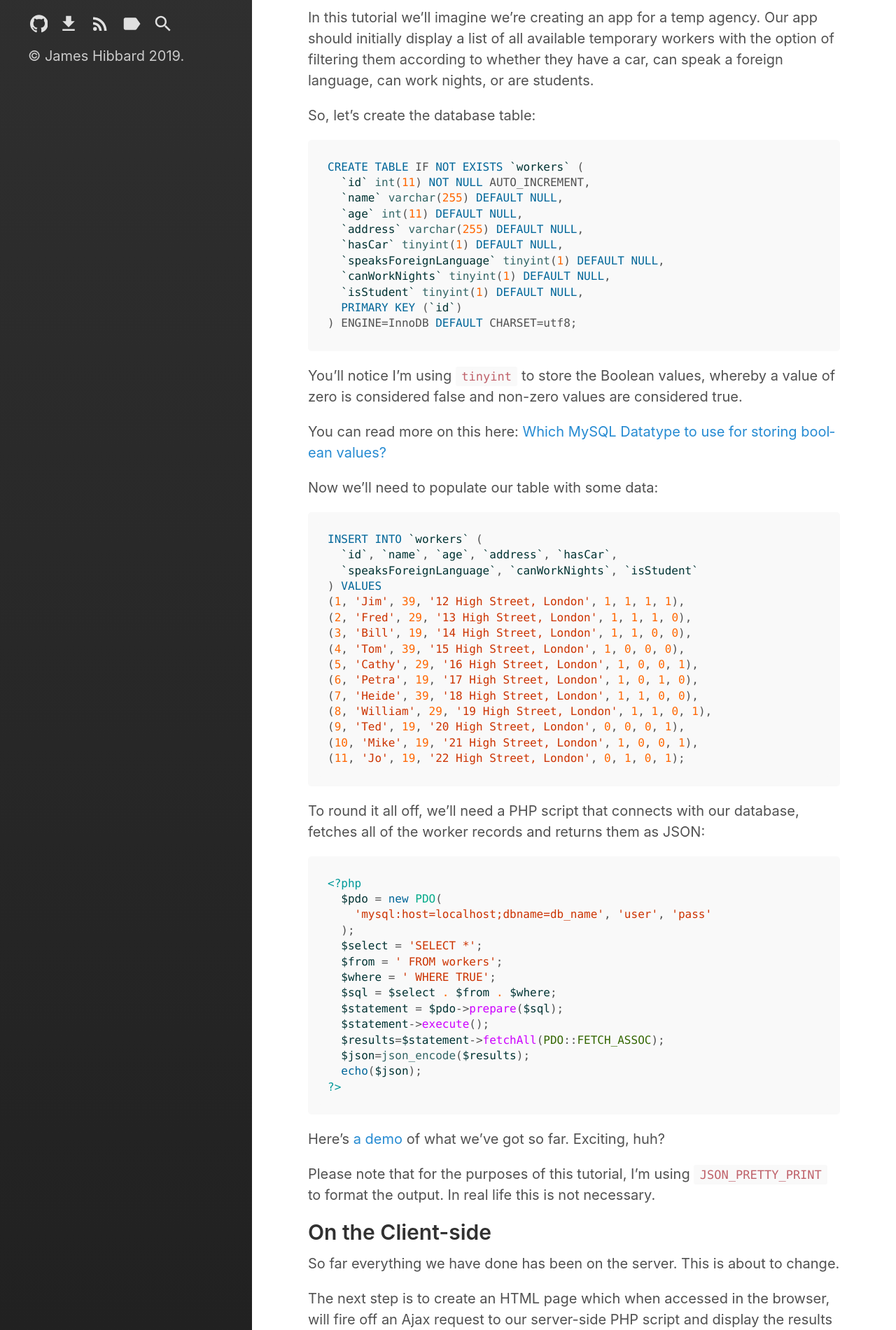
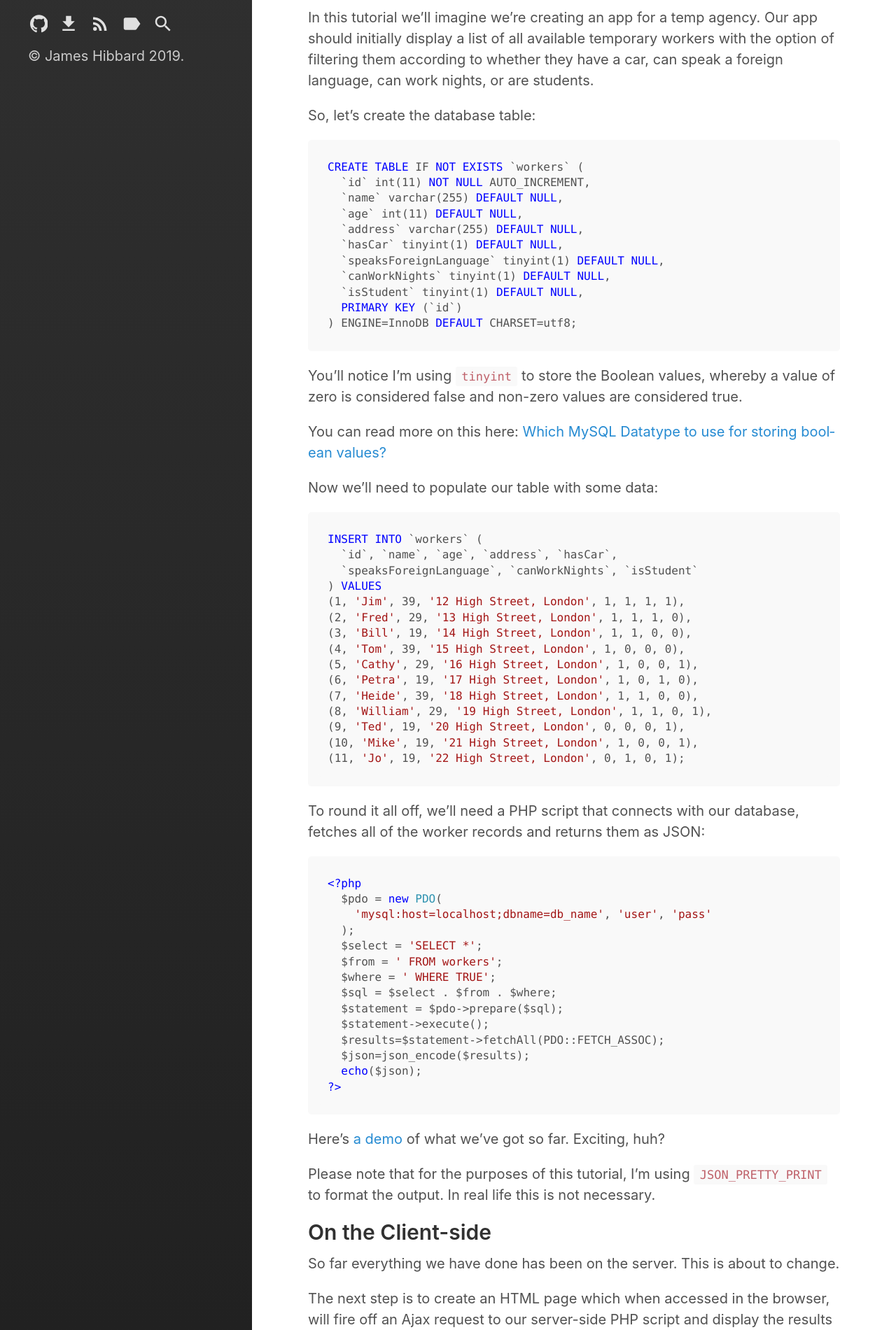
Before and after one commit to jameshibbard/blog, a Jekyll site: the page built from _posts/2013-11-30-use-ajax-to-filter-mysql-results-set.md, in a window 1280 px wide. Shown: the part 458-2359 px from the top of the page at 70% size. Built offline with Jekyll 4.4.1, drawn with Linux system fonts in a browser that asks for light colours; comment, search, counter and statistics services are not loaded.

Commit message:
Changed code highlighting to vs.css

```diff
--- a/_sass/hydeout/_syntax.scss
+++ b/_sass/hydeout/_syntax.scss
@@ -1,64 +1,46 @@
-.highlight .hll { background-color: #ffc; }
-.highlight .c { color: #999; } /* Comment */
-.highlight .err { color: #a00; background-color: #faa } /* Error */
-.highlight .k { color: #069; } /* Keyword */
-.highlight .o { color: #555 } /* Operator */
-.highlight .cm { color: #09f; font-style: italic } /* Comment.Multiline */
-.highlight .cp { color: #099 } /* Comment.Preproc */
-.highlight .c1 { color: #999; } /* Comment.Single */
-.highlight .cs { color: #999; } /* Comment.Special */
-.highlight .gd { background-color: #fcc; border: 1px solid #c00 } /* Generic.Deleted */
+/*
+  https://github.com/richleland/pygments-css
+  Theme: vs.css
+*/
+
+.highlight .hll { background-color: #ffffcc }
+.highlight  { background: #ffffff; }
+.highlight .c { color: #008000 } /* Comment */
+.highlight .err { border: 1px solid #FF0000 } /* Error */
+.highlight .k { color: #0000ff } /* Keyword */
+.highlight .ch { color: #008000 } /* Comment.Hashbang */
+.highlight .cm { color: #008000 } /* Comment.Multiline */
+.highlight .cp { color: #0000ff } /* Comment.Preproc */
+.highlight .cpf { color: #008000 } /* Comment.PreprocFile */
+.highlight .c1 { color: #008000 } /* Comment.Single */
+.highlight .cs { color: #008000 } /* Comment.Special */
 .highlight .ge { font-style: italic } /* Generic.Emph */
-.highlight .gr { color: #f00 } /* Generic.Error */
-.highlight .gh { color: #030; } /* Generic.Heading */
-.highlight .gi { background-color: #cfc; border: 1px solid #0c0 } /* Generic.Inserted */
-.highlight .go { color: #aaa } /* Generic.Output */
-.highlight .gp { color: #009; } /* Generic.Prompt */
-.highlight .gs { } /* Generic.Strong */
-.highlight .gu { color: #030; } /* Generic.Subheading */
-.highlight .gt { color: #9c6 } /* Generic.Traceback */
-.highlight .kc { color: #069; } /* Keyword.Constant */
-.highlight .kd { color: #069; } /* Keyword.Declaration */
-.highlight .kn { color: #069; } /* Keyword.Namespace */
-.highlight .kp { color: #069 } /* Keyword.Pseudo */
-.highlight .kr { color: #069; } /* Keyword.Reserved */
-.highlight .kt { color: #078; } /* Keyword.Type */
-.highlight .m { color: #f60 } /* Literal.Number */
-.highlight .s { color: #d44950 } /* Literal.String */
-.highlight .na { color: #4f9fcf } /* Name.Attribute */
-.highlight .nb { color: #366 } /* Name.Builtin */
-.highlight .nc { color: #0a8; } /* Name.Class */
-.highlight .no { color: #360 } /* Name.Constant */
-.highlight .nd { color: #99f } /* Name.Decorator */
-.highlight .ni { color: #999; } /* Name.Entity */
-.highlight .ne { color: #c00; } /* Name.Exception */
-.highlight .nf { color: #c0f } /* Name.Function */
-.highlight .nl { color: #99f } /* Name.Label */
-.highlight .nn { color: #0cf; } /* Name.Namespace */
-.highlight .nt { color: #2f6f9f; } /* Name.Tag */
-.highlight .nv { color: #033 } /* Name.Variable */
-.highlight .ow { color: #000; } /* Operator.Word */
-.highlight .w { color: #bbb } /* Text.Whitespace */
-.highlight .mf { color: #f60 } /* Literal.Number.Float */
-.highlight .mh { color: #f60 } /* Literal.Number.Hex */
-.highlight .mi { color: #f60 } /* Literal.Number.Integer */
-.highlight .mo { color: #f60 } /* Literal.Number.Oct */
-.highlight .sb { color: #c30 } /* Literal.String.Backtick */
-.highlight .sc { color: #c30 } /* Literal.String.Char */
-.highlight .sd { color: #c30; font-style: italic } /* Literal.String.Doc */
-.highlight .s2 { color: #c30 } /* Literal.String.Double */
-.highlight .se { color: #c30; } /* Literal.String.Escape */
-.highlight .sh { color: #c30 } /* Literal.String.Heredoc */
-.highlight .si { color: #a00 } /* Literal.String.Interpol */
-.highlight .sx { color: #c30 } /* Literal.String.Other */
-.highlight .sr { color: #3aa } /* Literal.String.Regex */
-.highlight .s1 { color: #c30 } /* Literal.String.Single */
-.highlight .ss { color: #fc3 } /* Literal.String.Symbol */
-.highlight .bp { color: #366 } /* Name.Builtin.Pseudo */
-.highlight .vc { color: #033 } /* Name.Variable.Class */
-.highlight .vg { color: #033 } /* Name.Variable.Global */
-.highlight .vi { color: #033 } /* Name.Variable.Instance */
-.highlight .il { color: #f60 } /* Literal.Number.Integer.Long */
+.highlight .gh { font-weight: bold } /* Generic.Heading */
+.highlight .gp { font-weight: bold } /* Generic.Prompt */
+.highlight .gs { font-weight: bold } /* Generic.Strong */
+.highlight .gu { font-weight: bold } /* Generic.Subheading */
+.highlight .kc { color: #0000ff } /* Keyword.Constant */
+.highlight .kd { color: #0000ff } /* Keyword.Declaration */
+.highlight .kn { color: #0000ff } /* Keyword.Namespace */
+.highlight .kp { color: #0000ff } /* Keyword.Pseudo */
+.highlight .kr { color: #0000ff } /* Keyword.Reserved */
+.highlight .kt { color: #2b91af } /* Keyword.Type */
+.highlight .s { color: #a31515 } /* Literal.String */
+.highlight .nc { color: #2b91af } /* Name.Class */
+.highlight .ow { color: #0000ff } /* Operator.Word */
+.highlight .sa { color: #a31515 } /* Literal.String.Affix */
+.highlight .sb { color: #a31515 } /* Literal.String.Backtick */
+.highlight .sc { color: #a31515 } /* Literal.String.Char */
+.highlight .dl { color: #a31515 } /* Literal.String.Delimiter */
+.highlight .sd { color: #a31515 } /* Literal.String.Doc */
+.highlight .s2 { color: #a31515 } /* Literal.String.Double */
+.highlight .se { color: #a31515 } /* Literal.String.Escape */
+.highlight .sh { color: #a31515 } /* Literal.String.Heredoc */
+.highlight .si { color: #a31515 } /* Literal.String.Interpol */
+.highlight .sx { color: #a31515 } /* Literal.String.Other */
+.highlight .sr { color: #a31515 } /* Literal.String.Regex */
+.highlight .s1 { color: #a31515 } /* Literal.String.Single */
+.highlight .ss { color: #a31515 } /* Literal.String.Symbol */
 
 .css .o,
 .css .o + .nt,
```
